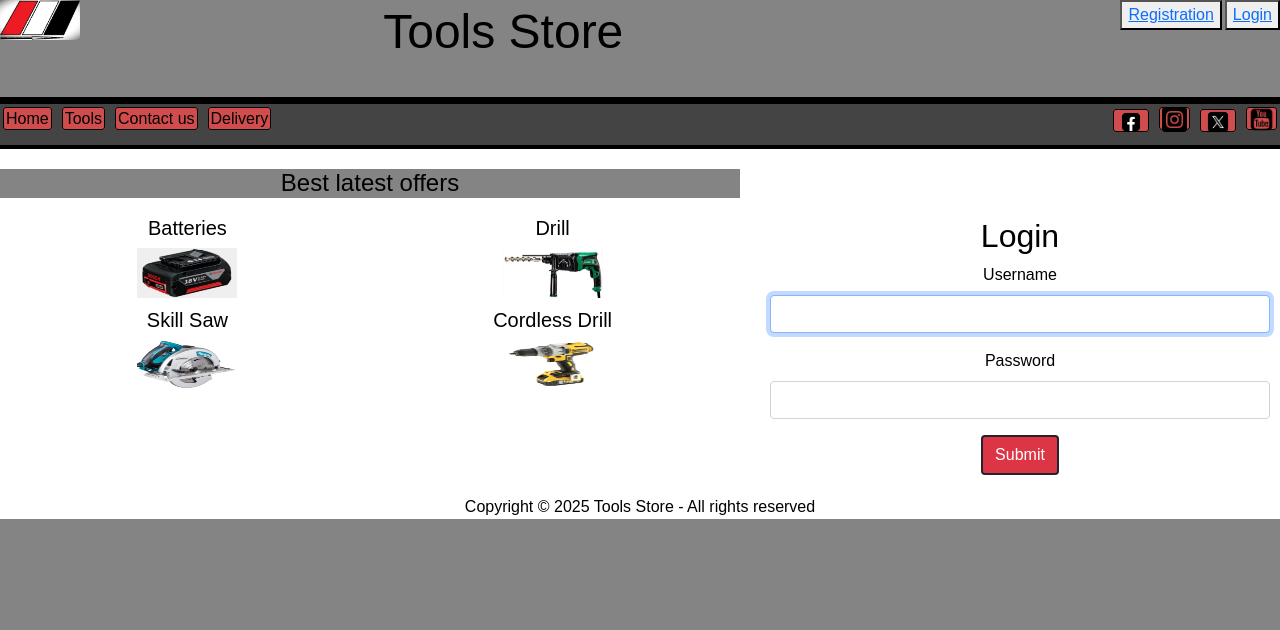
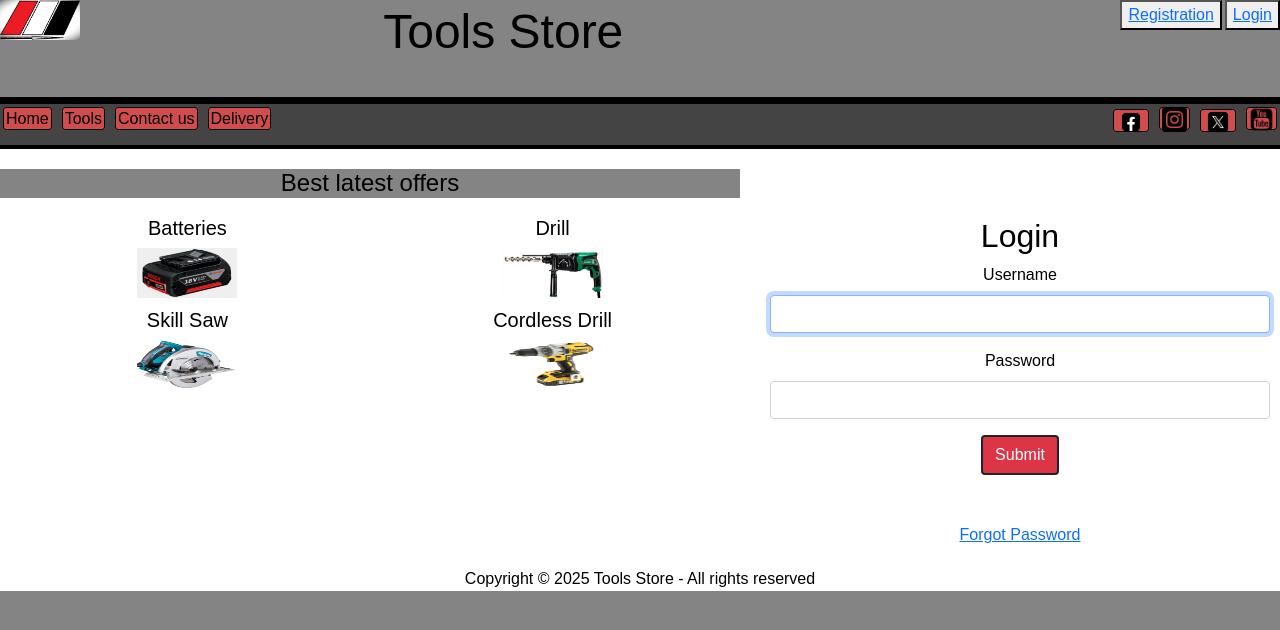
Before and after one commit to DimDeveloper18/Frameworks-Assignment1, a Django app: page /login/ in a window 1280 px wide. Shown: the top 630 px of the page. Run offline with Django 5.2, Linux system fonts and the light colour scheme; some libraries are stand-ins or nearby versions.

Commit message:
Elements 'div' and 'a' added for forgoten password.

```diff
--- a/tools_store/products_store/templates/products_store/login.html
+++ b/tools_store/products_store/templates/products_store/login.html
@@ -10,6 +10,9 @@
                 <div id="subButtlog">
                     <button type="submit" class="btn btn-danger border border-dark border-2">Submit</button>
                 </div>
+                <div class="pt-5">
+                    <a href="{% url 'password_reset' %}">Forgot Password</a>
+                </div>
             </form>
         </section>
 {% endblock main%}
```
